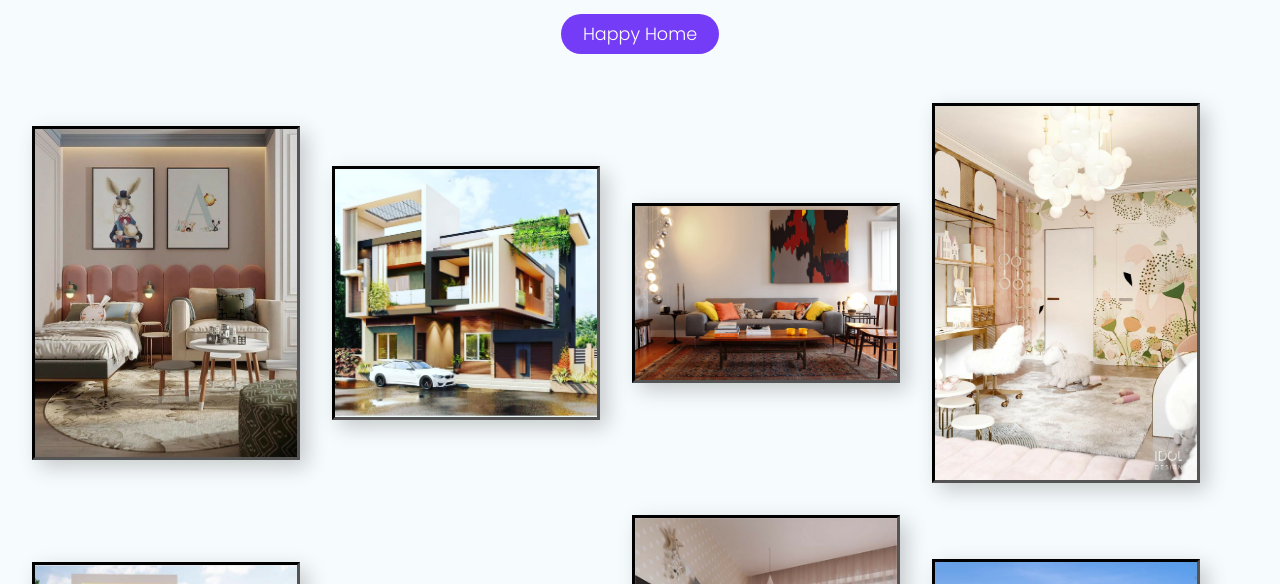
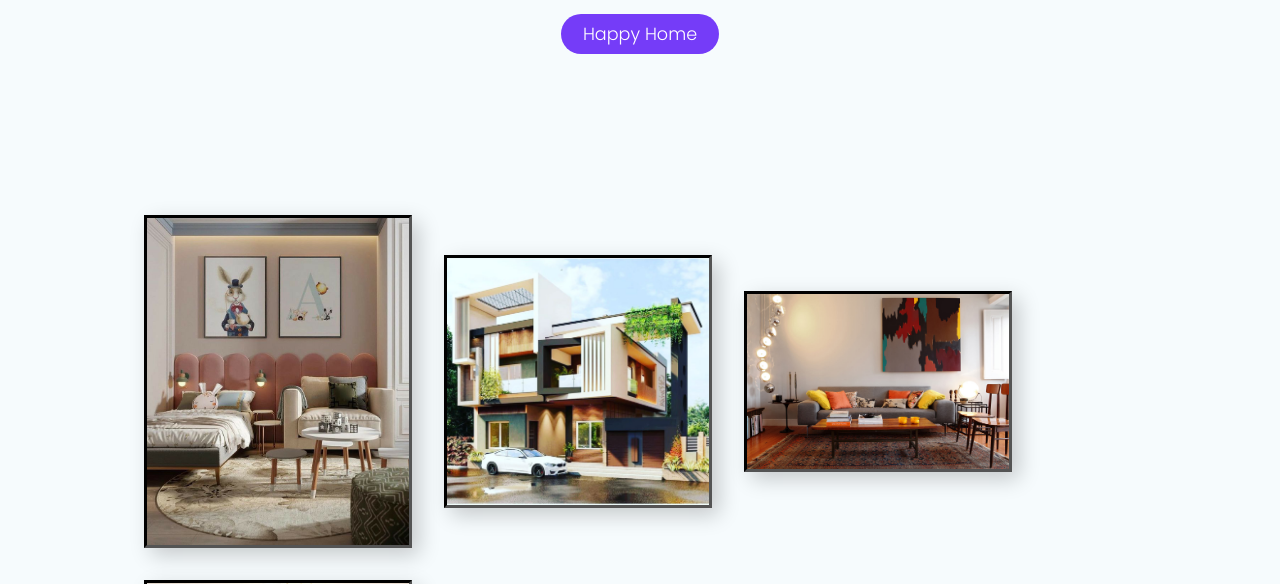
Before and after one commit to likhithskumar08/demo, a plain HTML site: page gallery.html in a window 1280 px wide. Shown: the part 139-723 px from the top of the page. Drawn offline with Linux system fonts and the light colour scheme.

Commit message:
demo project

```diff
--- a/gallery.css
+++ b/gallery.css
@@ -1,7 +1,7 @@
 @import url('https://fonts.googleapis.com/css2?family=Poppins:wght@100;300&display=swap');
 @import url('https://fonts.googleapis.com/css?family=Barlow:400,500,700');
 
-*{
+* {
     padding: 0px;
     margin: 0px;
     box-sizing: border-box;
@@ -52,7 +52,7 @@ span {
     justify-content: flex-start;
     align-items: center;
     flex-wrap: wrap;
-    margin: 1rem;
+    margin: 8rem;
 }
 
 .store-item {
@@ -67,9 +67,9 @@ span {
     border: 3px inset #000;
 }
 
-@media (max-width:960px){
+@media (max-width:960px) {
 
-    body{
+    body {
         background-color: lightskyblue;
     }
 
@@ -79,9 +79,9 @@ span {
 
 }
 
-@media (max-width:895px){
+@media (max-width:895px) {
 
-    body{
+    body {
         background-color: lightskyblue;
     }
 
```
